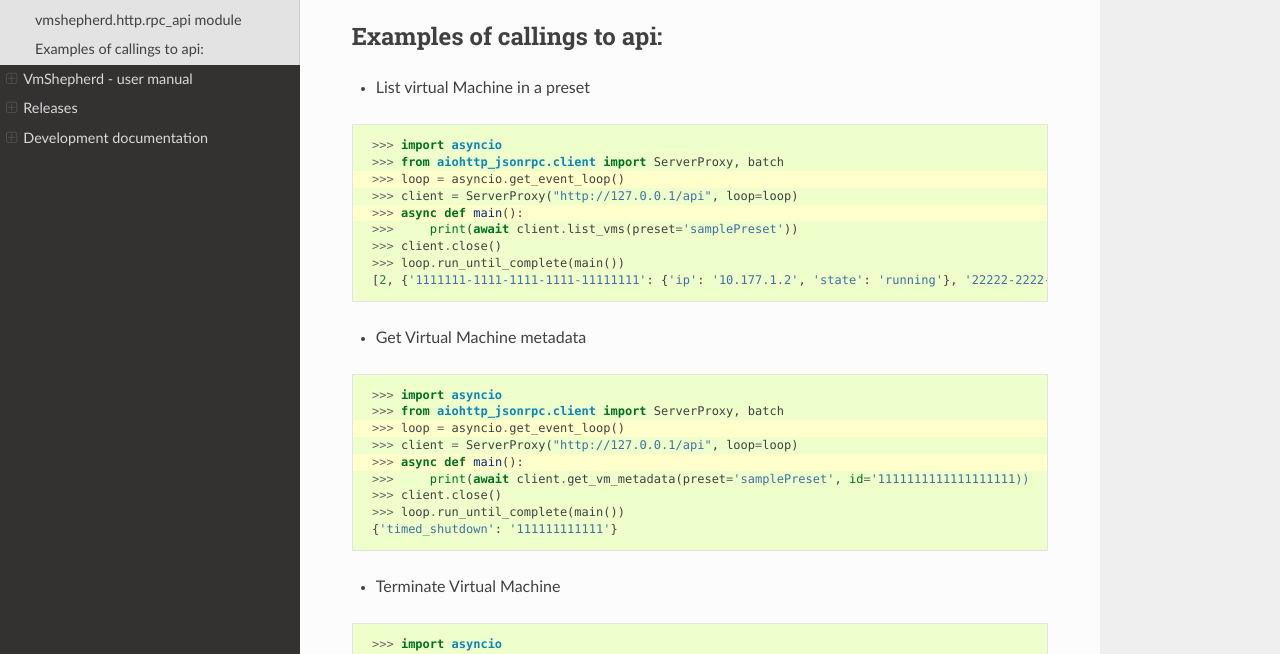
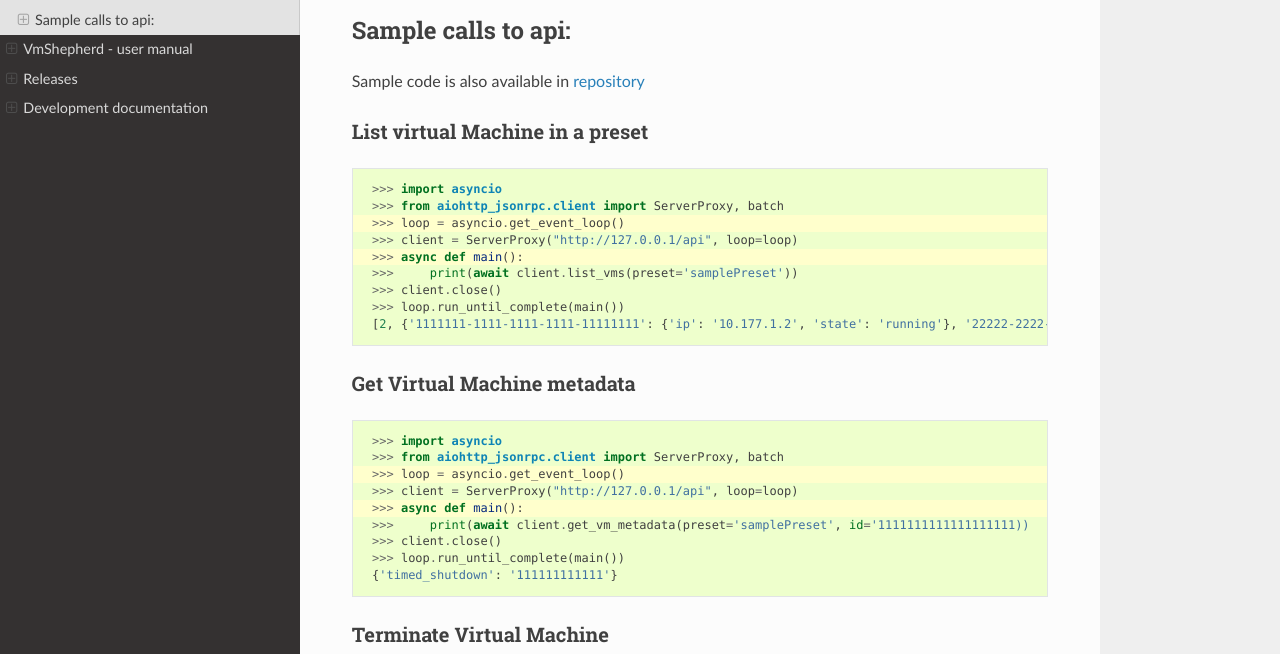
Before and after one commit to DreamLab/VmShepherd, a Sphinx documentation site: the page built from docs/api.rst, in a window 1280 px wide and 900 px high, scrolled down 627 px, cut to the strip 246-900 px from the top of the window. Built offline with Sphinx 7.4.7 and the Read the Docs theme 2.0.0, drawn with Linux system fonts in a browser that asks for light colours; pages that are not in the unit, such as notebooks, are missing from menus.

```diff
--- a/docs/api.rst
+++ b/docs/api.rst
@@ -34,7 +34,7 @@ Code
 -----------------
 
 vmshepherd.http.rpc\_api module
--------------------------------
+................................
 
 .. automodule:: vmshepherd.http.rpc_api
     :members:
@@ -42,10 +42,14 @@ vmshepherd.http.rpc\_api module
     :show-inheritance:
 
 
-Examples of callings to api:
+Sample calls to api:
 -----------------
 
-* List virtual Machine in a preset
+Sample code is also available in `repository <.https://github.com/DreamLab/VmShepherd/blob/master/examples>`_
+
+
+List virtual Machine in a preset
+................................
 
 .. code-block:: python
    :emphasize-lines: 3,5
@@ -60,7 +64,8 @@ Examples of callings to api:
     >>> loop.run_until_complete(main())
     [2, {'1111111-1111-1111-1111-11111111': {'ip': '10.177.1.2', 'state': 'running'}, '22222-2222-2222-2222-2222222': {'ip': '10.177.1.3, 'state': 'running'}}]
 
-* Get Virtual Machine metadata
+Get Virtual Machine metadata
+.............................
 
 .. code-block:: python
    :emphasize-lines: 3,5
@@ -75,7 +80,8 @@ Examples of callings to api:
     >>> loop.run_until_complete(main())
     {'timed_shutdown': '111111111111'}
 
-* Terminate Virtual Machine
+Terminate Virtual Machine
+............................
 
 .. code-block:: python
    :emphasize-lines: 3,5
```
